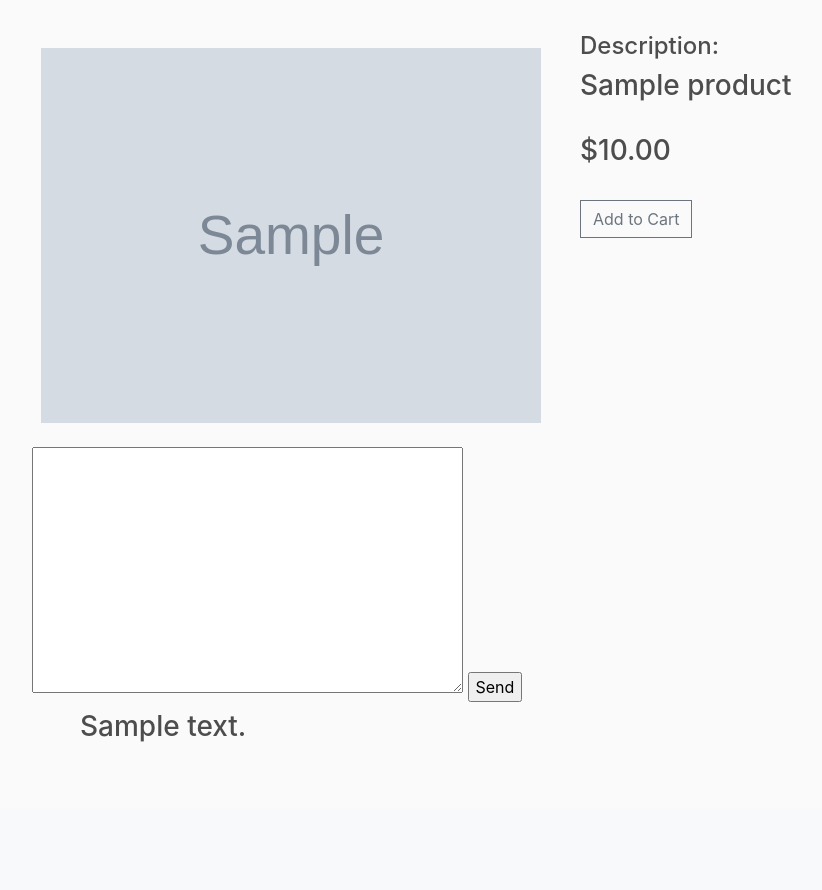
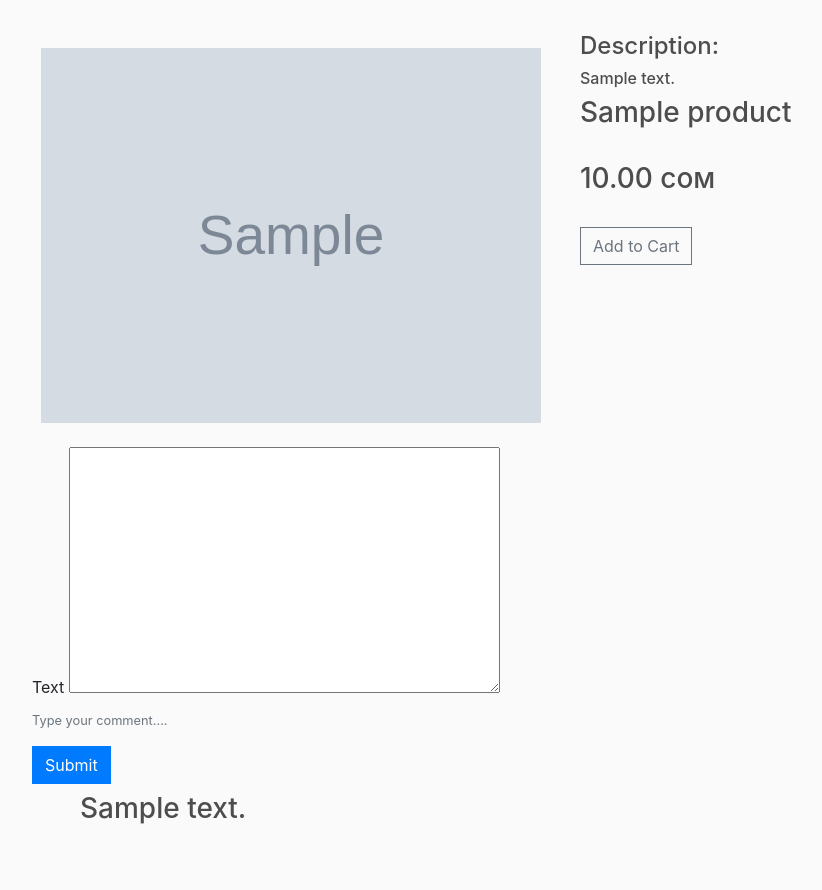
Before and after one commit to baetov97/Ecom, a Django app: a page that uses templates/main/product_detail.html in a window 1280 px wide. Shown: the part 57-947 px from the top of the page, without its empty margins (68-890 px from the left). Before the commit the page ends 799 px from the top, so only its background shows below. Run offline with Django 3.2, Linux system fonts and the light colour scheme; tables that the repository leaves empty hold one stand-in row (values such as "Sample post"); grey boxes marked "Sample" are stand-in pictures; some libraries are stand-ins or nearby versions.

Commit message:
simple adding_review

```diff
--- a/main/models.py
+++ b/main/models.py
@@ -4,6 +4,7 @@ from django.urls import reverse
 from django.conf import settings
 from django.utils.translation import get_language, gettext_lazy as _
 from django_resized import ResizedImageField
+from django.contrib.contenttypes.models import ContentType
 
 
 class Category(models.Model):
@@ -128,7 +129,7 @@ class ShippingAddress(models.Model):
 
 class Review(models.Model):
     user = models.ForeignKey(settings.AUTH_USER_MODEL, verbose_name=_('user'), related_name="reviews",
-                             on_delete=models.CASCADE)
+                             on_delete=models.CASCADE, null=True)
     product = models.ForeignKey(Product, verbose_name=_('product'), related_name="reviews", on_delete=models.CASCADE)
     text = models.TextField(verbose_name=_('text'))
     parent = models.ForeignKey('self', verbose_name=_('parent'), related_name='children', on_delete=models.SET_NULL,
--- a/main/views.py
+++ b/main/views.py
@@ -150,7 +150,7 @@ class AddReview(View):
         return render(request, 'main/product_detail.html', context)
 
     def post(self, request, pk):
-        customer = request.user.customer
+        customer = request.user
         product = Product.objects.get(id=pk)
         form = ReviewForm(request.POST)
         if form.is_valid():
--- a/templates/main/product_detail.html
+++ b/templates/main/product_detail.html
@@ -10,9 +10,10 @@
                 <h3>
                     <a href=""></a></h5>
                     <h4>Description:</h4>
+                    <h6>{{ product.description }}</h6>
                     <a href=""></a>
                     <h3>{{ product.name }}</h3></br>
-                    <h3>${{ product.price }}</h3></br>
+                    <h3>{{ product.price }} сом</h3></br>
                     <button data-product={{ product.id }} data-action="add"
                             class="btn btn-outline-secondary add-btn update-cart">
                         Add to Cart
@@ -24,8 +25,12 @@
     <div class="container">
         <form action="{% url 'add_review' product.pk %}" method="post">
             {% csrf_token %}
-            {{ form.text }}
-            <input type="submit" value="Send">
+            <div class="form-group">
+                <label for="exampleInputEmail1">Text</label>
+                {{ form.text }}
+                <small id="emailHelp" class="form-text text-muted">Type your comment....</small>
+            </div>
+            <input type="submit" value="Submit" class="btn btn-primary">
         </form>
         <div class="row">
             {% for review in product.reviews.all %}
```
Also changed, not shown: README.MD.
